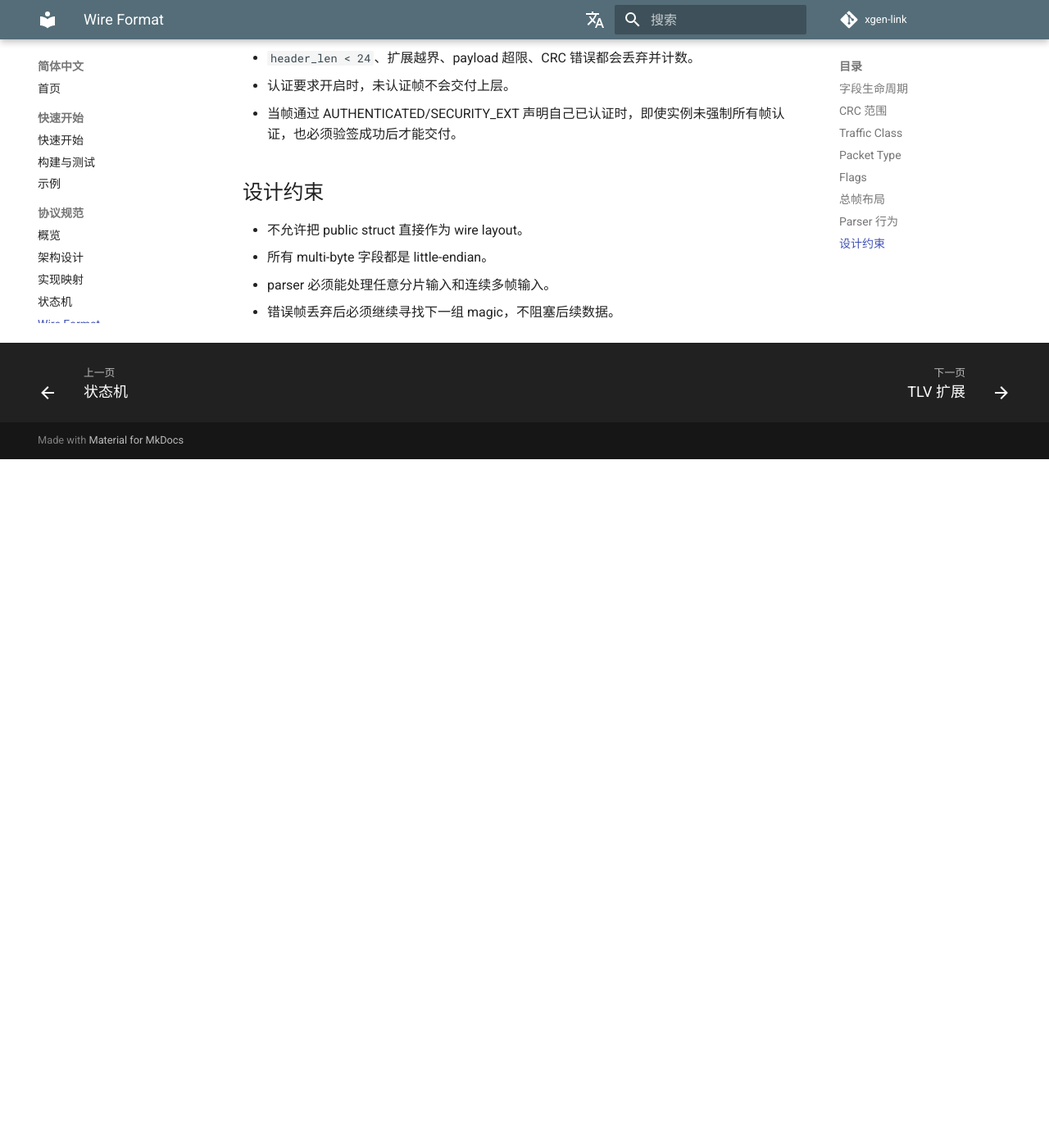
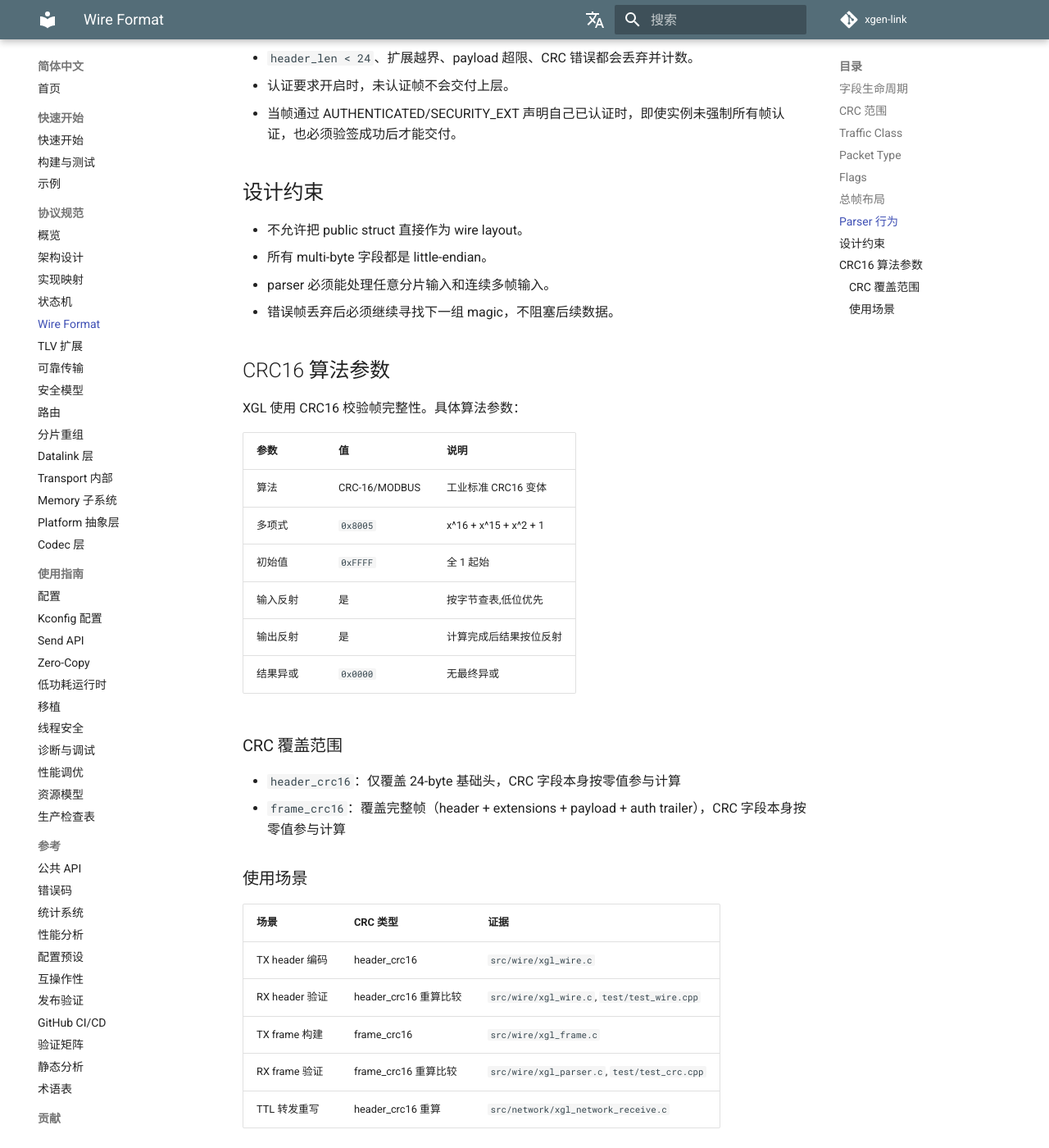
Before and after one commit to X-Gen-Lab/xgen-link, an MkDocs documentation site: the page built from docs/zh/protocol/wire-format.md, in a window 1280 px wide and 1400 px high, scrolled down 4471 px. Shown: the whole window at 82% size. Built offline with MkDocs 1.6.1 and Material for MkDocs 9.7.7, drawn with Linux system fonts in a browser that asks for light colours; comment, search, counter and statistics services are not loaded; before the commit the page ends 5031 px from its top, so only the background shows below that.

```diff
--- a/docs/zh/protocol/wire-format.md
+++ b/docs/zh/protocol/wire-format.md
@@ -96,3 +96,31 @@
 - 所有 multi-byte 字段都是 little-endian。
 - parser 必须能处理任意分片输入和连续多帧输入。
 - 错误帧丢弃后必须继续寻找下一组 magic，不阻塞后续数据。
+
+## CRC16 算法参数
+
+XGL 使用 CRC16 校验帧完整性。具体算法参数：
+
+| 参数 | 值 | 说明 |
+| --- | --- | --- |
+| 算法 | CRC-16/MODBUS | 工业标准 CRC16 变体 |
+| 多项式 | `0x8005` | x^16 + x^15 + x^2 + 1 |
+| 初始值 | `0xFFFF` | 全 1 起始 |
+| 输入反射 | 是 | 按字节查表,低位优先 |
+| 输出反射 | 是 | 计算完成后结果按位反射 |
+| 结果异或 | `0x0000` | 无最终异或 |
+
+### CRC 覆盖范围
+
+- `header_crc16`：仅覆盖 24-byte 基础头，CRC 字段本身按零值参与计算
+- `frame_crc16`：覆盖完整帧（header + extensions + payload + auth trailer），CRC 字段本身按零值参与计算
+
+### 使用场景
+
+| 场景 | CRC 类型 | 证据 |
+| --- | --- | --- |
+| TX header 编码 | header_crc16 | `src/wire/xgl_wire.c` |
+| RX header 验证 | header_crc16 重算比较 | `src/wire/xgl_wire.c`, `test/test_wire.cpp` |
+| TX frame 构建 | frame_crc16 | `src/wire/xgl_frame.c` |
+| RX frame 验证 | frame_crc16 重算比较 | `src/wire/xgl_parser.c`, `test/test_crc.cpp` |
+| TTL 转发重写 | header_crc16 重算 | `src/network/xgl_network_receive.c` |
```
Also changed, not shown: docs/en/protocol/state-machines.md (+30 -0 lines), docs/en/protocol/wire-format.md (+29 -0 lines), docs/zh/protocol/state-machines.md (+30 -0 lines).
